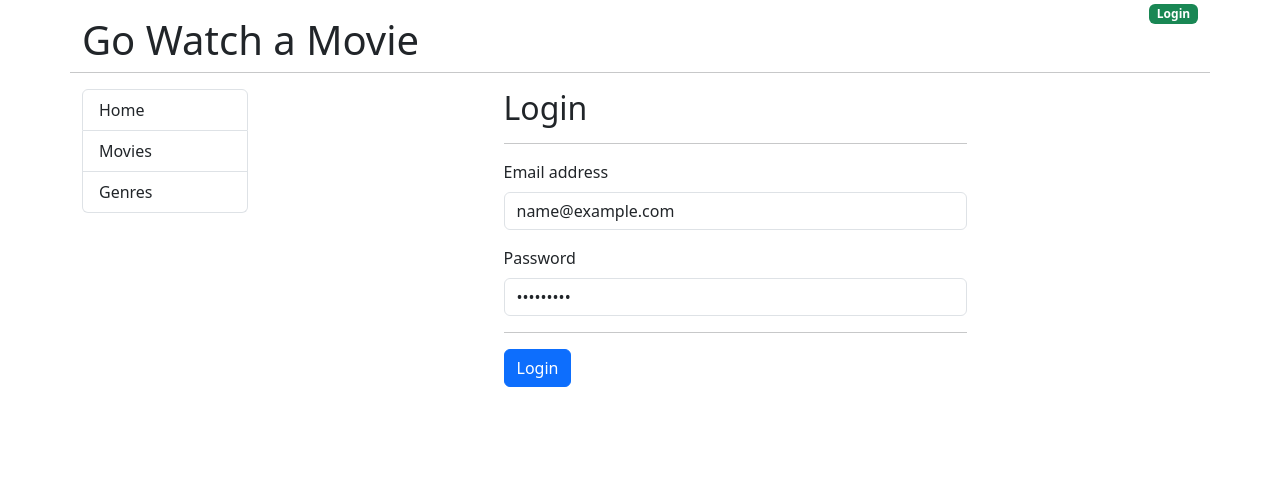
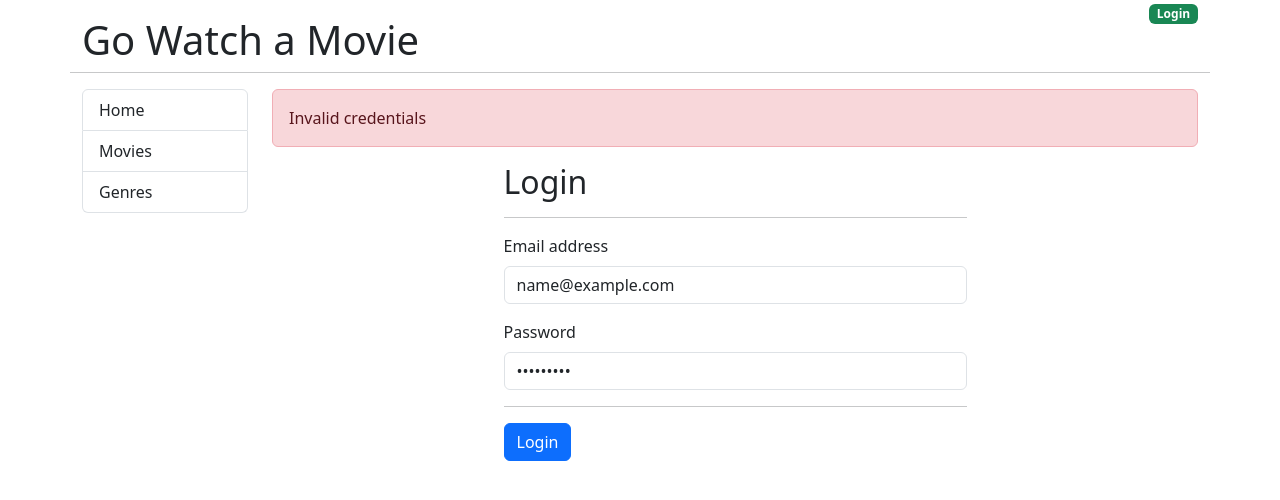
Before and after one commit to RistoFlink/movies-go-react, a React (Create React App) app: page /login in a window 1280 px wide. Both pictures are taken after typing "name@example.com", "Sample123" into the empty fields and a click on the input "Login". Shown: the top 500 px of the page. Built offline with nearby package versions, Linux system fonts and the light colour scheme.

Commit message:
Add error messages and redirects to the Login component

```diff
--- a/src/App.js
+++ b/src/App.js
@@ -1,8 +1,12 @@
 import { useState } from "react";
 import { Link, Outlet } from "react-router-dom";
+import Alert from "./components/Alert";
 
 function App() {
 	const [jwtToken, setJwtToken] = useState("");
+	const [alertMessage, setAlertMessage] = useState("");
+	const [alertClassName, setAlertClassName] = useState("d-none");
+
 	return (
 		<div className="container">
 			<div className="row">
@@ -36,8 +40,12 @@
 					</nav>
 				</div>
 				<div className="col-md-10">
+					<Alert
+						message={alertMessage}
+						className={alertClassName}
+					/>
 					<Outlet context={{
-						jwtToken, setJwtToken,
+						jwtToken, setJwtToken, setAlertMessage, setAlertClassName
 					}} />
 				</div>
 			</div >
--- /dev/null
+++ b/src/components/Alert.js
@@ -0,0 +1,9 @@
+const Alert = (props) => {
+    return (
+        <div className={"alert " + props.className} role="alert">
+            {props.message}
+        </div >
+    )
+}
+
+export default Alert;
--- a/src/components/Login.js
+++ b/src/components/Login.js
@@ -1,12 +1,17 @@
 import { useState } from "react";
 import Input from "./form/Input";
-import { useOutletContext } from "react-router-dom";
+import { useNavigate, useOutletContext } from "react-router-dom";
 
 const Login = () => {
     const [email, setEmail] = useState("");
     const [password, setPassword] = useState("");
 
     const { setJwtToken } = useOutletContext();
+    const { setAlertMessage } = useOutletContext();
+    const { setAlertClassName } = useOutletContext();
+
+    const navigate = useNavigate();
+
 
     const handleSubmit = (event) => {
         event.preventDefault();
@@ -14,6 +19,12 @@
 
         if (email === "admin@example.com") {
             setJwtToken("abc");
+            setAlertMessage("");
+            setAlertClassName("d-none");
+            navigate("/");
+        } else {
+            setAlertMessage("Invalid credentials")
+            setAlertClassName("alert-danger")
         }
 
     }
```
